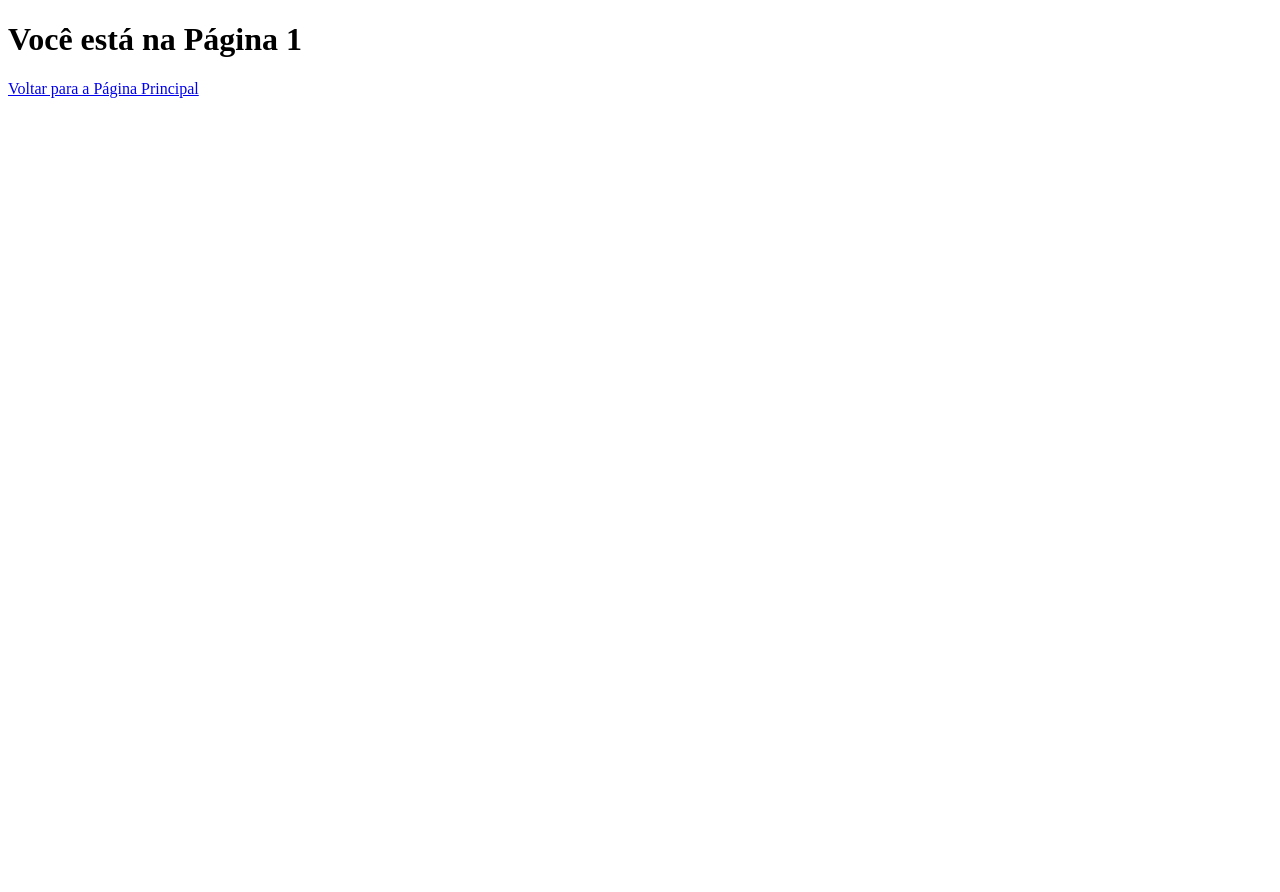
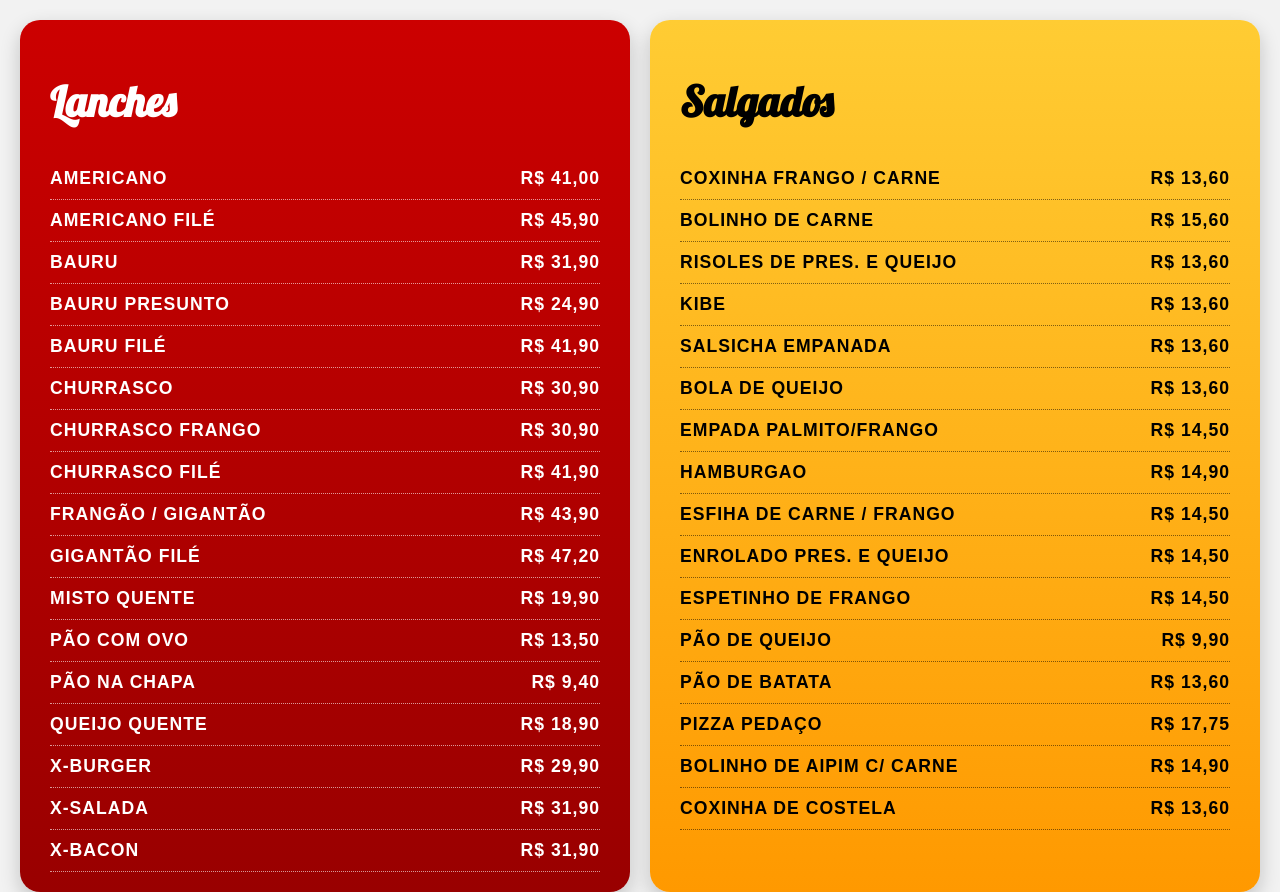
Before and after one commit to reeGOD/CardapioPage, a plain HTML site: page pagina1.html in a window 1280 px wide. Shown: the top 892 px of the page. Before the commit the page ends 800 px from the top, so only its background shows below. Drawn offline with Linux system fonts and the light colour scheme.

Commit message:
modificando pagina 1 pára virar o cardapio de lanches e salgados

```diff
--- a/pagina1.html
+++ b/pagina1.html
@@ -1,10 +1,139 @@
 <!DOCTYPE html>
-<html lang="pt-br">
+<html lang="pt-BR">
 <head>
-  <meta charset="UTF-8">
-  <title>Página 1</title>
+  <meta charset="UTF-8" />
+  <meta name="viewport" content="width=device-width, initial-scale=1.0"/>
+  <title>Cardápio</title>
+  <link href="https://fonts.googleapis.com/css2?family=Lobster&display=swap" rel="stylesheet">
+  <style>
+    body {
+      margin: 0;
+      font-family: Arial, sans-serif;
+      background-color: #f2f2f2;
+      position: relative;
+    }
+
+    .container {
+      display: flex;
+      width: 100%;
+      min-height: 100vh;
+      padding: 20px;
+      box-sizing: border-box;
+    }
+
+    #lanches, #salgados {
+      width: 50%;
+      padding: 20px 30px;
+      border-radius: 20px;
+      box-shadow: 0 8px 20px rgba(0, 0, 0, 0.2);
+      display: flex;
+      flex-direction: column;
+      justify-content: flex-start;
+    }
+
+    #lanches {
+      background: linear-gradient(to bottom, #cc0000, #990000);
+      color: white;
+      margin-right: 10px;
+    }
+
+    #salgados {
+      background: linear-gradient(to bottom, #ffcc33, #ff9900);
+      color: black;
+      margin-left: 10px;
+      position: relative;
+    }
+
+    h2 {
+      font-family: 'Lobster', cursive;
+      font-size: 42px;
+      margin-bottom: 30px;
+      text-align: left;
+    }
+
+    .lanche-item, .salgado-item {
+      display: flex;
+      justify-content: space-between;
+      padding: 10px 0;
+      border-bottom: 1px dotted rgba(255, 255, 255, 0.6);
+      font-weight: bold;
+      text-transform: uppercase;
+      font-size: 1.1em;
+      letter-spacing: 1px;
+    }
+
+    .salgado-item {
+      border-bottom: 1px dotted rgba(0, 0, 0, 0.5);
+    }
+
+    .imagem-coxinhas {
+      position: absolute;
+      bottom: 20px;
+      right: 20px;
+      width: 130px;
+      border-radius: 12px;
+    }
+
+    @media (max-width: 768px) {
+      .container {
+        flex-direction: column;
+      }
+
+      #lanches, #salgados {
+        width: 100%;
+        margin: 10px 0;
+      }
+
+      .imagem-coxinhas {
+        display: none;
+      }
+    }
+  </style>
 </head>
 <body>
+  <div class="container">
+    <div id="lanches">
+      <h2>Lanches</h2>
+      <div class="lanche-item"><span>AMERICANO</span><span>R$ 41,00</span></div>
+      <div class="lanche-item"><span>AMERICANO FILÉ</span><span>R$ 45,90</span></div>
+      <div class="lanche-item"><span>BAURU</span><span>R$ 31,90</span></div>
+      <div class="lanche-item"><span>BAURU PRESUNTO</span><span>R$ 24,90</span></div>
+      <div class="lanche-item"><span>BAURU FILÉ</span><span>R$ 41,90</span></div>
+      <div class="lanche-item"><span>CHURRASCO</span><span>R$ 30,90</span></div>
+      <div class="lanche-item"><span>CHURRASCO FRANGO</span><span>R$ 30,90</span></div>
+      <div class="lanche-item"><span>CHURRASCO FILÉ</span><span>R$ 41,90</span></div>
+      <div class="lanche-item"><span>FRANGÃO / GIGANTÃO</span><span>R$ 43,90</span></div>
+      <div class="lanche-item"><span>GIGANTÃO FILÉ</span><span>R$ 47,20</span></div>
+      <div class="lanche-item"><span>MISTO QUENTE</span><span>R$ 19,90</span></div>
+      <div class="lanche-item"><span>PÃO COM OVO</span><span>R$ 13,50</span></div>
+      <div class="lanche-item"><span>PÃO NA CHAPA</span><span>R$ 9,40</span></div>
+      <div class="lanche-item"><span>QUEIJO QUENTE</span><span>R$ 18,90</span></div>
+      <div class="lanche-item"><span>X-BURGER</span><span>R$ 29,90</span></div>
+      <div class="lanche-item"><span>X-SALADA</span><span>R$ 31,90</span></div>
+      <div class="lanche-item"><span>X-BACON</span><span>R$ 31,90</span></div>
+    </div>
+
+    <div id="salgados">
+      <h2>Salgados</h2>
+      <div class="salgado-item"><span>COXINHA FRANGO / CARNE</span><span>R$ 13,60</span></div>
+      <div class="salgado-item"><span>BOLINHO DE CARNE</span><span>R$ 15,60</span></div>
+      <div class="salgado-item"><span>RISOLES DE PRES. E QUEIJO</span><span>R$ 13,60</span></div>
+      <div class="salgado-item"><span>KIBE</span><span>R$ 13,60</span></div>
+      <div class="salgado-item"><span>SALSICHA EMPANADA</span><span>R$ 13,60</span></div>
+      <div class="salgado-item"><span>BOLA DE QUEIJO</span><span>R$ 13,60</span></div>
+      <div class="salgado-item"><span>EMPADA PALMITO/FRANGO</span><span>R$ 14,50</span></div>
+      <div class="salgado-item"><span>HAMBURGAO</span><span>R$ 14,90</span></div>
+      <div class="salgado-item"><span>ESFIHA DE CARNE / FRANGO</span><span>R$ 14,50</span></div>
+      <div class="salgado-item"><span>ENROLADO PRES. E QUEIJO</span><span>R$ 14,50</span></div>
+      <div class="salgado-item"><span>ESPETINHO DE FRANGO</span><span>R$ 14,50</span></div>
+      <div class="salgado-item"><span>PÃO DE QUEIJO</span><span>R$ 9,90</span></div>
+      <div class="salgado-item"><span>PÃO DE BATATA</span><span>R$ 13,60</span></div>
+      <div class="salgado-item"><span>PIZZA PEDAÇO</span><span>R$ 17,75</span></div>
+      <div class="salgado-item"><span>BOLINHO DE AIPIM C/ CARNE</span><span>R$ 14,90</span></div>
+      <div class="salgado-item"><span>COXINHA DE COSTELA</span><span>R$ 13,60</span></div>
+    </div>
+  </div>
+
   <h1>Você está na Página 1</h1>
   <a href="index.html">Voltar para a Página Principal</a>
 </body>
```
